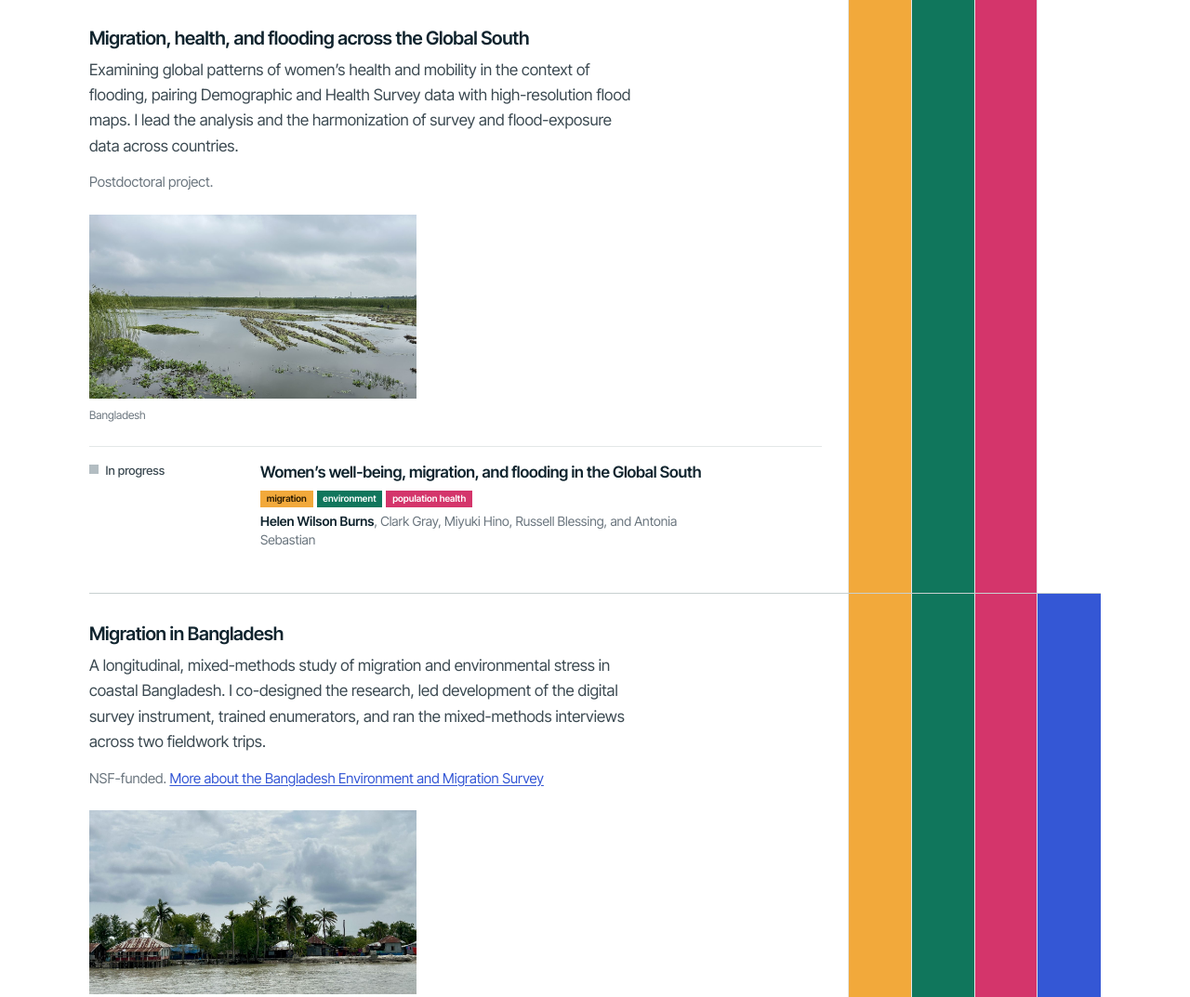
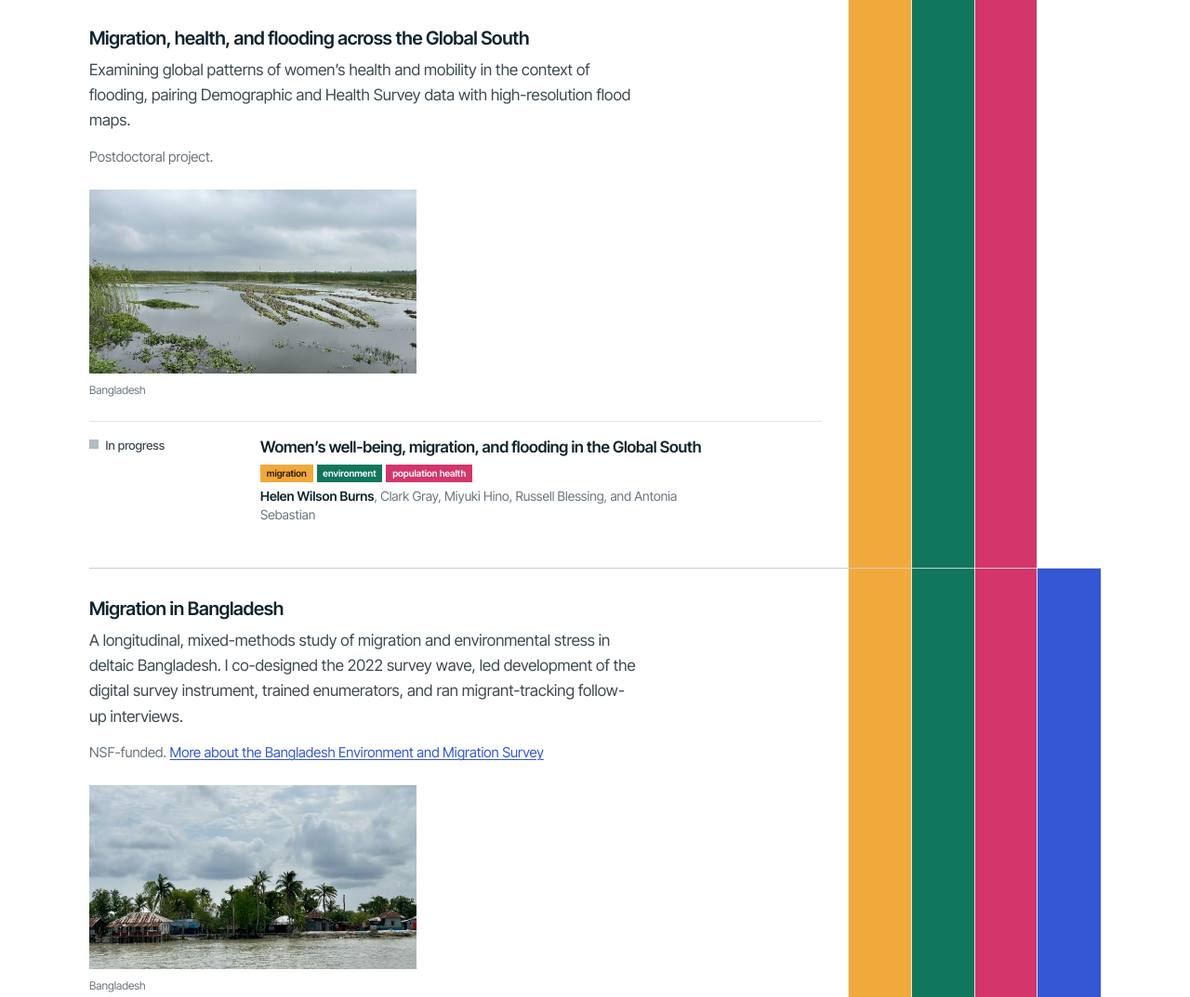
Before and after one commit to helenwilsonburns/hwb_site, a plain HTML site: page index.html in a window 1280 px wide. Shown: the part 2357-3430 px from the top of the page at 93% size. Drawn offline with Linux system fonts and the light colour scheme.

Commit message:
Update index.html

```diff
--- a/index.html
+++ b/index.html
@@ -182,8 +182,7 @@
       <li class="project">
         <div class="pbody">
           <h3>Migration, health, and flooding across the Global South</h3>
-          <!-- CHECK THIS LINE: contribution sentence is my draft — correct it to what you actually do here. -->
-          <p class="role-line">Examining global patterns of women&rsquo;s health and mobility in the context of flooding, pairing Demographic and Health Survey data with high-resolution flood maps. I lead the analysis and the harmonization of survey and flood-exposure data across countries.</p>
+          <p class="role-line">Examining global patterns of women&rsquo;s health and mobility in the context of flooding, pairing Demographic and Health Survey data with high-resolution flood maps. </p>
           <p class="meta">Postdoctoral project.</p>
           <figure class="pphoto">
             <img src="images/field-flood.jpg" alt="Flooded cropland with scattered vegetation" width="1333" height="1000">
@@ -211,7 +210,7 @@
       <li class="project">
         <div class="pbody">
           <h3>Migration in Bangladesh</h3>
-          <p class="role-line">A longitudinal, mixed-methods study of migration and environmental stress in coastal Bangladesh. I co-designed the research, led development of the digital survey instrument, trained enumerators, and ran the mixed-methods interviews across two fieldwork trips.</p>
+          <p class="role-line">A longitudinal, mixed-methods study of migration and environmental stress in deltaic Bangladesh. I co-designed the 2022 survey wave, led development of the digital survey instrument, trained enumerators, and ran migrant-tracking follow-up interviews.</p>
           <p class="meta">NSF-funded. <a href="https://bemsweb.weebly.com/">More about the Bangladesh Environment and Migration Survey</a></p>
           <figure class="pphoto">
             <img src="images/field-village.jpg" alt="A riverbank settlement of stilted houses under palm trees" width="1333" height="1000">
@@ -271,7 +270,7 @@
       <li class="project">
         <div class="pbody">
           <h3>Climate migration in Mexico</h3>
-          <p class="role-line">Examining how drought shocks shape internal and international migration across Mexico&rsquo;s very different local contexts. I integrated sociodemographic data from Mexican census and government sources with climate records, and led the cluster and difference-in-differences analyses.</p>
+          <p class="role-line">Examining how drought shocks shape internal and international migration across Mexico&rsquo;s very different local contexts. I integrated sociodemographic data from Mexican census and other public sources with meteorological data, and designed and led the cluster and difference-in-differences analyses.</p>
           <ul class="papers">
             <li class="paper">
               <span class="status s-near">Near submission</span>
```
